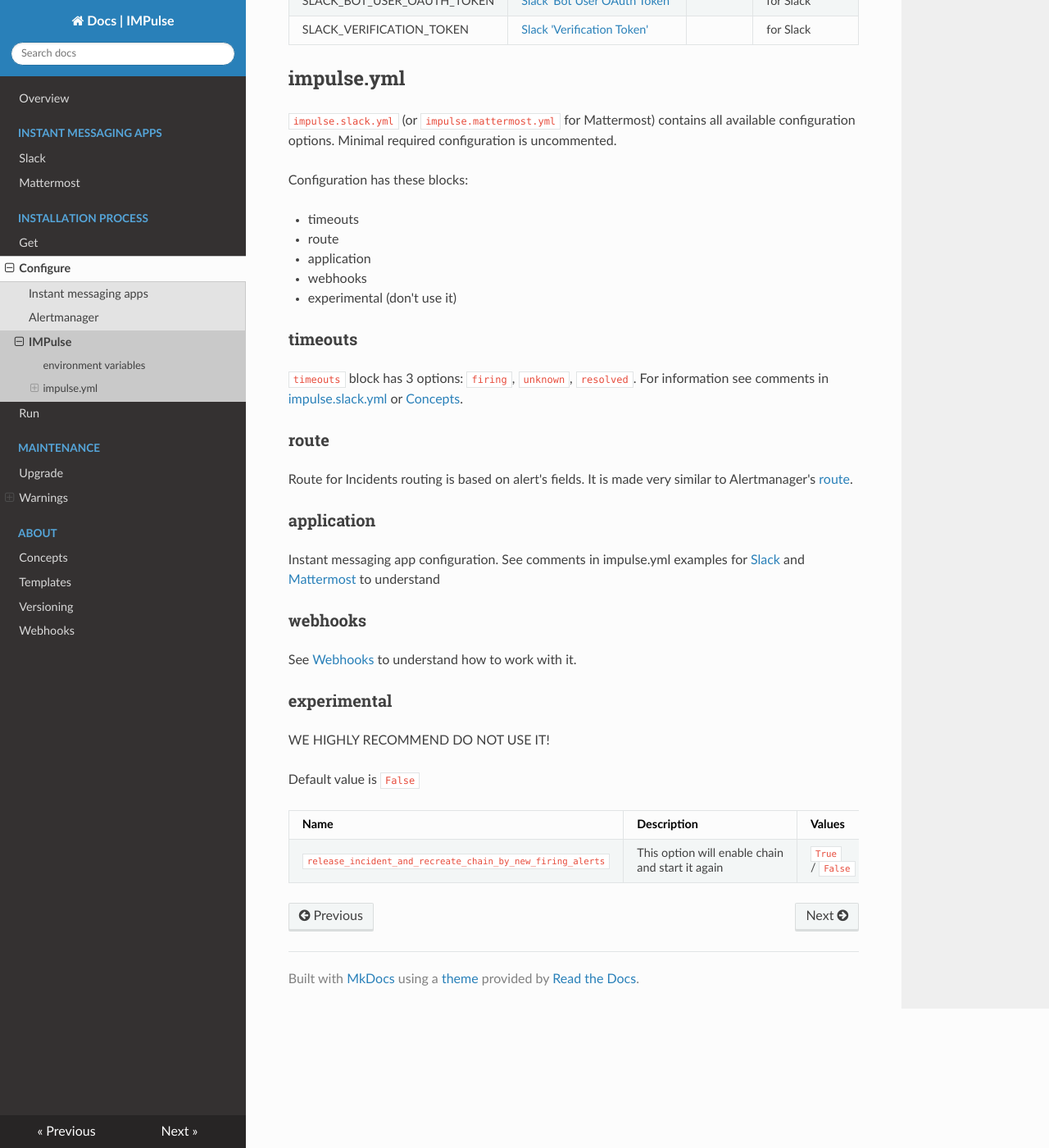
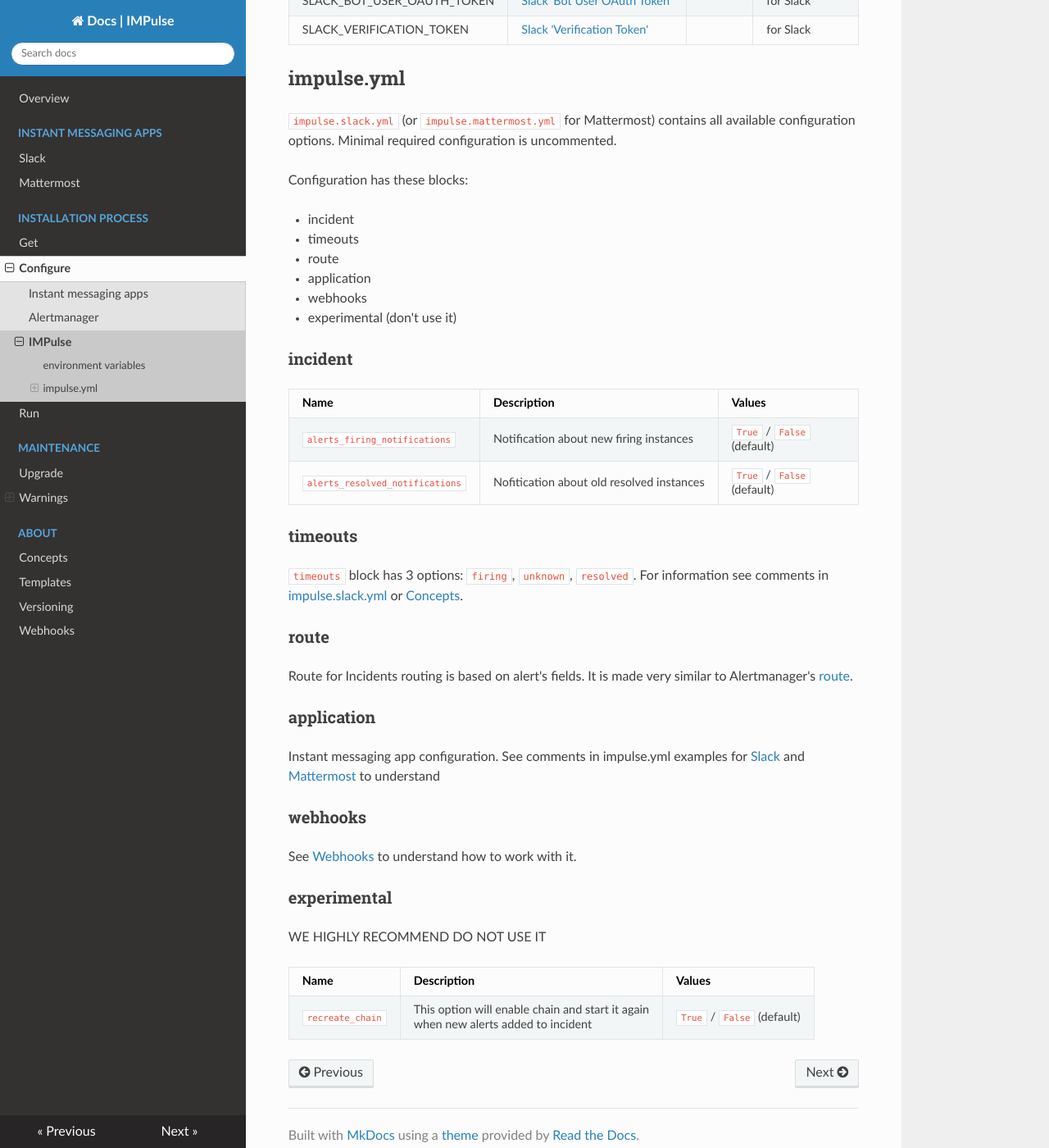
Before and after one commit to DiTsi/impulse-docs, an MkDocs documentation site: the page built from docs/impulse.md, in a window 1280 px wide and 1400 px high, scrolled down 621 px. Shown: the whole window at 82% size. Built offline with MkDocs 1.6.1, drawn with Linux system fonts in a browser that asks for light colours; nearby versions of some CDN libraries.

```diff
--- a/docs/impulse.md
+++ b/docs/impulse.md
@@ -23,11 +23,19 @@ To run IMPulse you should set `SLACK_BOT_USER_OAUTH_TOKEN`, `SLACK_VERIFICATION_
 
 Configuration has these blocks:
 
+- incident
 - timeouts
 - route
 - application
 - webhooks
 - experimental (don't use it)
+
+### incident
+
+Name | Description | Values
+-|-|-
+`alerts_firing_notifications` | Notification about new firing instances | `True` / `False` (default)
+`alerts_resolved_notifications` | Nofitication about old resolved instances | `True` / `False` (default)
 
 ### timeouts
 
@@ -49,10 +57,8 @@ understand how to work with it.
 
 ### experimental
 
-WE HIGHLY RECOMMEND DO NOT USE IT!
-
-Default value is `False`
+WE HIGHLY RECOMMEND DO NOT USE IT
 
 Name | Description | Values
 -|-|-
-`release_incident_and_recreate_chain_by_new_firing_alerts` | This option will <!-- release incident --> enable chain <br> and start it again | `True` / `False`
+`recreate_chain` | This option will <!-- release incident --> enable chain and start it again <br> when new alerts added to incident | `True` / `False` (default)
```
Also changed, not shown: docs/index.md (+2 -0 lines).
